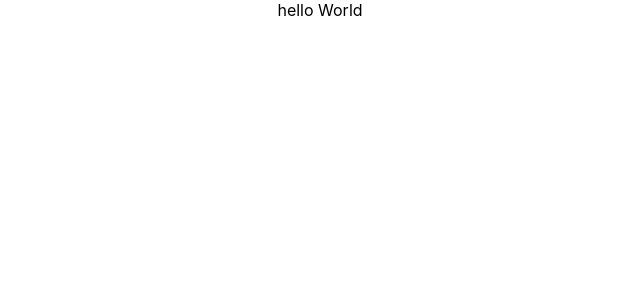
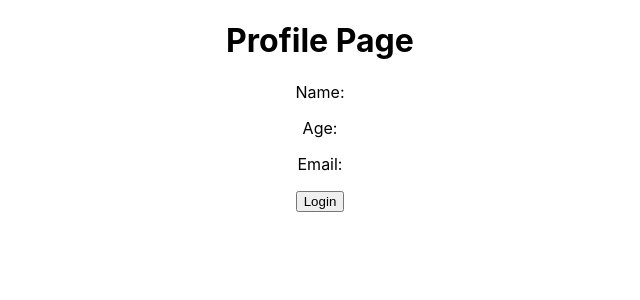
Before and after one commit to rutuja3036/redux_app, a React (Create React App) app: page / in a window 1280 px wide. Shown: the top 300 px of the page, without its empty margins (320-960 px from the left). Built offline with nearby package versions, Linux system fonts and the light colour scheme; the HTML template or start-up script is replaced by a standard one.

Commit message:
profile and login

```diff
--- a/src/App.js
+++ b/src/App.js
@@ -1,10 +1,13 @@
 import logo from './logo.svg';
 import './App.css';
+import Profile from './components/Profile';
+import Login from './components/Login';
 
 function App() {
   return (
     <div className="App">
-      hello World
+      <Profile/>
+      <Login/>
     </div>
   );
 }
--- a/src/components/Login.js
+++ b/src/components/Login.js
@@ -1,4 +1,5 @@
 import React from 'react'
+
 
 function Login() {
     return (
--- /dev/null
+++ b/src/components/Profile.js
@@ -0,0 +1,14 @@
+import React from 'react'
+
+function Profile() {
+    return (
+        <div>
+            <h1>Profile Page</h1>
+            <p> Name:</p>
+            <p>Age:</p>
+            <p>Email:</p>
+        </div>
+    )
+}
+
+export default Profile
```
